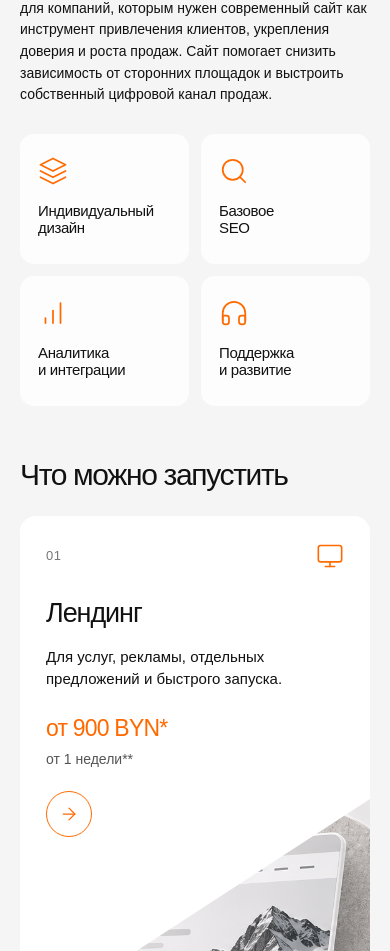
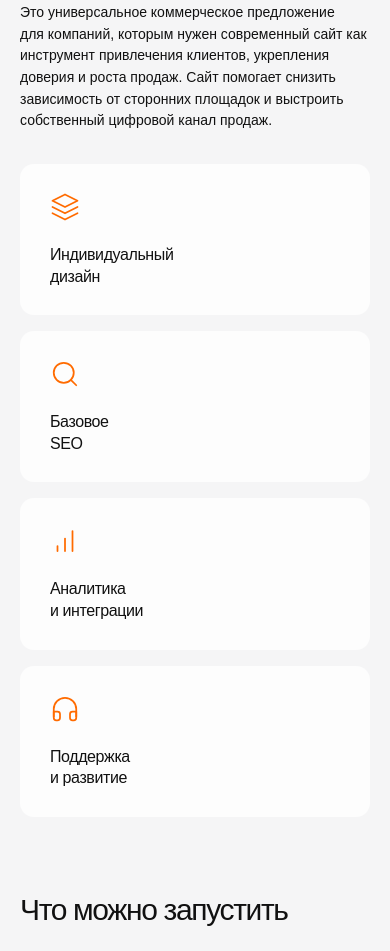
Before and after one commit to batbatbataman79-cmd/kp_dla_zakaz, a plain HTML site: page business/index.html in a window 390 px wide. Shown: the part 1049-2000 px from the top of the page. Drawn offline with Linux system fonts and the light colour scheme.

Commit message:
Increase section spacing and fix cramped feature cards

```diff
--- a/business/index.html
+++ b/business/index.html
@@ -1,5 +1,5 @@
 <!doctype html>
-<html lang="ru"><head><meta charset="utf-8"><meta name="viewport" content="width=device-width,initial-scale=1"><meta name="theme-color" content="#f5f5f6"><meta name="description" content="Разработка, SEO-продвижение и сопровождение сайтов для малого и среднего бизнеса в Беларуси и России. Лендинги от 900 BYN."><title>Сайты для роста бизнеса — коммерческое предложение</title><link rel="stylesheet" href="style.css?v=5"></head><body>
+<html lang="ru"><head><meta charset="utf-8"><meta name="viewport" content="width=device-width,initial-scale=1"><meta name="theme-color" content="#f5f5f6"><meta name="description" content="Разработка, SEO-продвижение и сопровождение сайтов для малого и среднего бизнеса в Беларуси и России. Лендинги от 900 BYN."><title>Сайты для роста бизнеса — коммерческое предложение</title><link rel="stylesheet" href="style.css?v=6"></head><body>
 <header class="wrap"><a class="logo" href="#home" aria-label="На главную">КП.</a><nav aria-label="Основная навигация"><a href="#about">О проекте</a><a href="#services">Услуги</a><a href="#benefits">Преимущества</a><a href="#pricing">Стоимость</a><a href="#contact">Контакты</a></nav><a class="text-link" href="https://t.me/mofyl">Связаться ↗</a></header>
 <main id="home"><section class="hero wrap"><img class="hero-image" src="assets/hero-transparent.png" width="1561" height="1007" alt="Ноутбук с сайтом компании, графиками роста и аналитикой на каменном подиуме" fetchpriority="high"><div class="hero-copy"><div class="metrics"><div><strong>BY + RU</strong><span>работаем с бизнесом<br>в Беларуси и России</span></div><div><strong>SEO + Сайт</strong><span>инструменты для роста<br>и продаж</span></div></div><h1>Сайты для бизнеса,<br>которые помогают<br>продавать и расти</h1><p>Разработка, SEO-продвижение и сопровождение для малого и среднего бизнеса. Лендинги, корпоративные сайты и интернет-магазины с понятной структурой, индивидуальным дизайном и ориентацией на результат.</p><div class="actions"><a class="button orange" href="https://t.me/mofyl">Обсудить проект <i data-feather="arrow-right"></i></a><a class="button outline" href="https://t.me/mofyl">Написать в Telegram</a></div></div></section>
 <section class="wrap about" id="about"><div><h2>О проекте</h2><p>Это универсальное коммерческое предложение для компаний, которым нужен современный сайт как инструмент привлечения клиентов, укрепления доверия и роста продаж. Сайт помогает снизить зависимость от сторонних площадок и выстроить собственный цифровой канал продаж.</p></div><div class="features"><article><i data-feather="layers"></i><h3>Индивидуальный<br>дизайн</h3></article><article><i data-feather="search"></i><h3>Базовое<br>SEO</h3></article><article><i data-feather="bar-chart"></i><h3>Аналитика<br>и интеграции</h3></article><article><i data-feather="headphones"></i><h3>Поддержка<br>и развитие</h3></article></div></section>
--- a/business/style.css
+++ b/business/style.css
@@ -104,3 +104,22 @@ footer{height:96px}
 @media(min-width:761px) and (max-width:1050px){.service.service-editorial{padding:23px;min-height:600px}.service-editorial .service-copy h3{font-size:23px;min-height:58px}.service-editorial .service-copy p{min-height:115px;max-width:100%;font-size:14px}.service-editorial .service-meta strong{font-size:21px}.services{gap:16px}}
 @media(max-width:760px){.services{grid-template-columns:minmax(0,1fr);gap:20px}.service.service-editorial{padding:26px;min-height:545px}.service-editorial>.service-top{margin-bottom:28px}.service-editorial .service-copy h3{font-size:27px;min-height:0}.service-editorial .service-copy p{max-width:90%;min-height:0;margin-top:18px}.service-editorial .service-meta{margin-top:24px}.service-editorial .service-arrow{margin-top:24px}.service.service-editorial>img{height:48%;object-position:center}}
 @media(prefers-reduced-motion:reduce){.service-editorial .service-arrow:hover{transform:none}}
+/* More room between sections and readable feature-card insets. */
+section.wrap:not(.hero):not(.about){margin-bottom:104px}
+.about{margin-top:32px;margin-bottom:104px;column-gap:40px}
+.hero{padding-bottom:88px}
+h2{margin-bottom:32px}
+.features{grid-template-columns:repeat(2,minmax(0,1fr));gap:20px}
+.features article{min-width:0;min-height:164px;padding:28px 32px}
+.features h3{font-size:16px;line-height:1.35;letter-spacing:-.025em}
+.features svg{margin-bottom:18px}
+@media(min-width:761px) and (max-width:1050px){.about{column-gap:28px}.features{gap:16px}.features article{padding:26px 24px;min-height:160px}}
+@media(max-width:760px){
+ section.wrap:not(.hero):not(.about){margin-bottom:76px}
+ .hero{padding-bottom:56px}
+ .about{margin-top:16px;margin-bottom:76px}
+ h2{margin-bottom:28px}
+ .features{margin-top:32px;gap:16px}
+ .features article{padding:26px 24px;min-height:160px}
+}
+@media(max-width:479px){.features{grid-template-columns:minmax(0,1fr)}.features article{padding:28px 30px;min-height:150px}}
```
